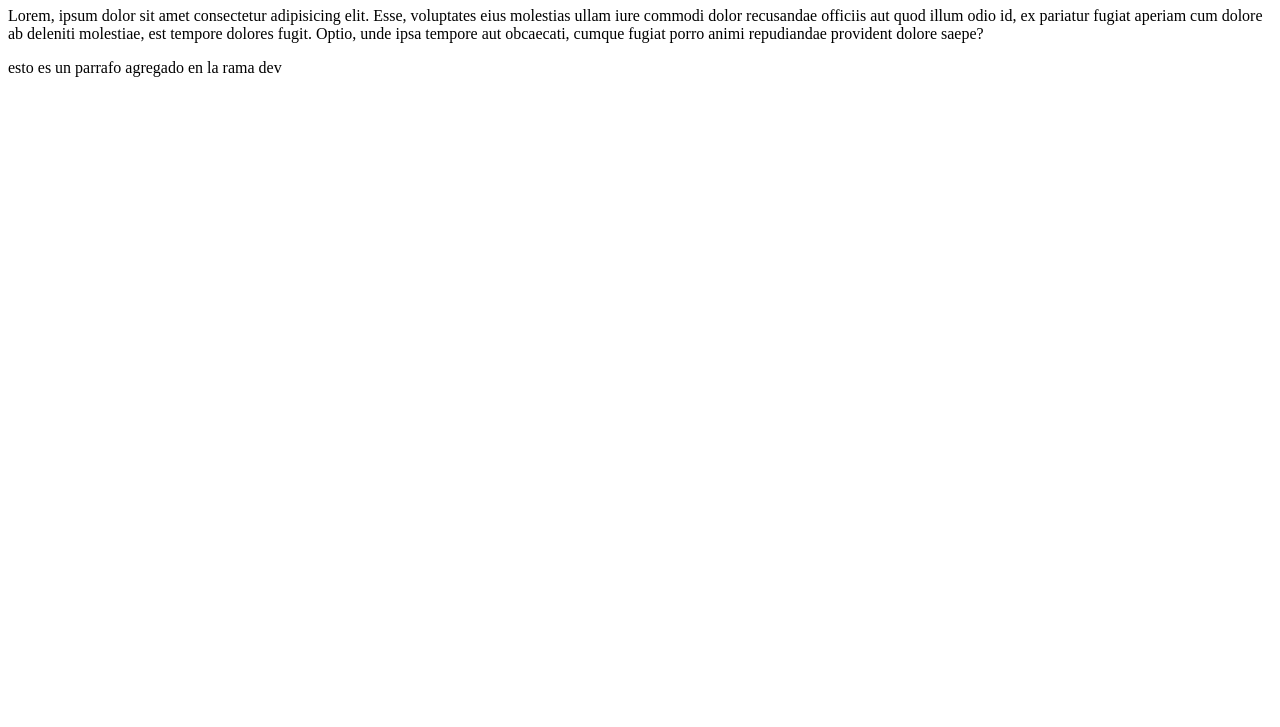
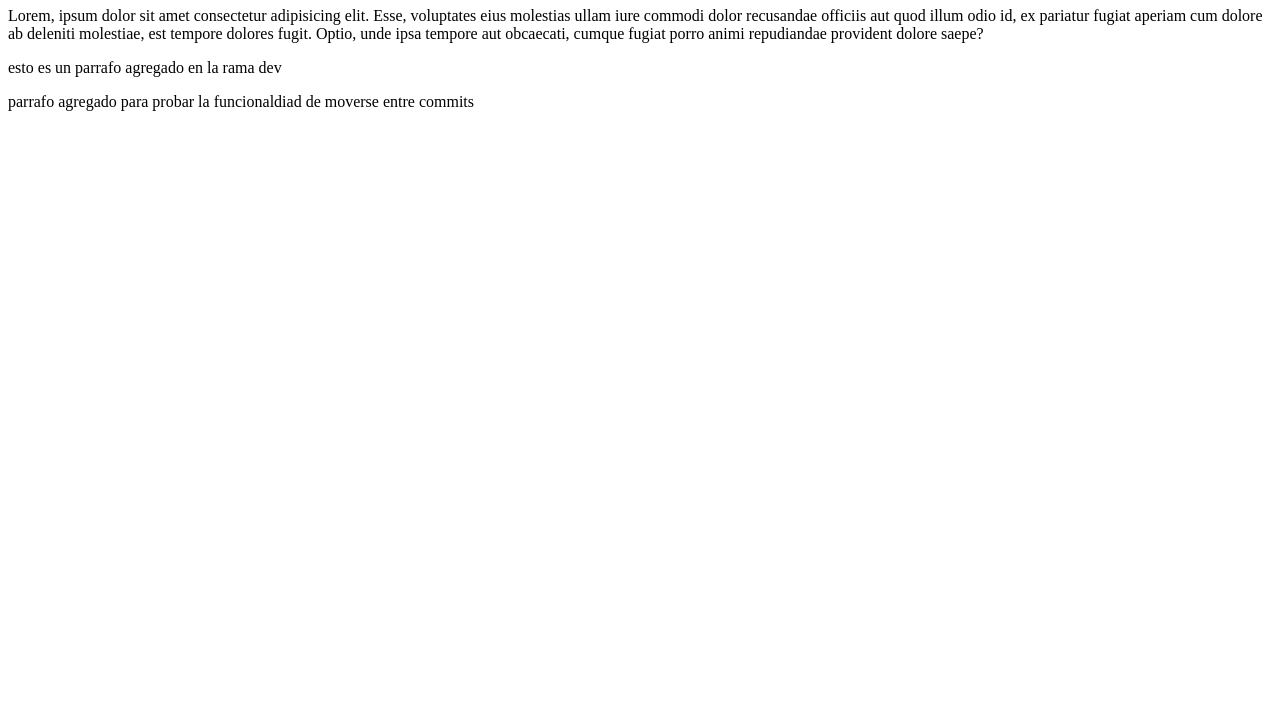
Before and after one commit to TrellixVulnTeam/primerrepositorio_J2O3, a plain HTML site: page index.html in a window 1280 px wide. Shown: the part 73-800 px from the top of the page. Drawn offline with Linux system fonts and the light colour scheme.

Commit message:
cambios en el index.html en branch rama_dev

```diff
--- a/index.html
+++ b/index.html
@@ -17,6 +17,7 @@
 
 
     <p>esto es un parrafo agregado en la rama dev</p>
+    <p>parrafo agregado para probar la funcionaldiad de moverse entre commits</p>
 </body>
 
 </html>
```
